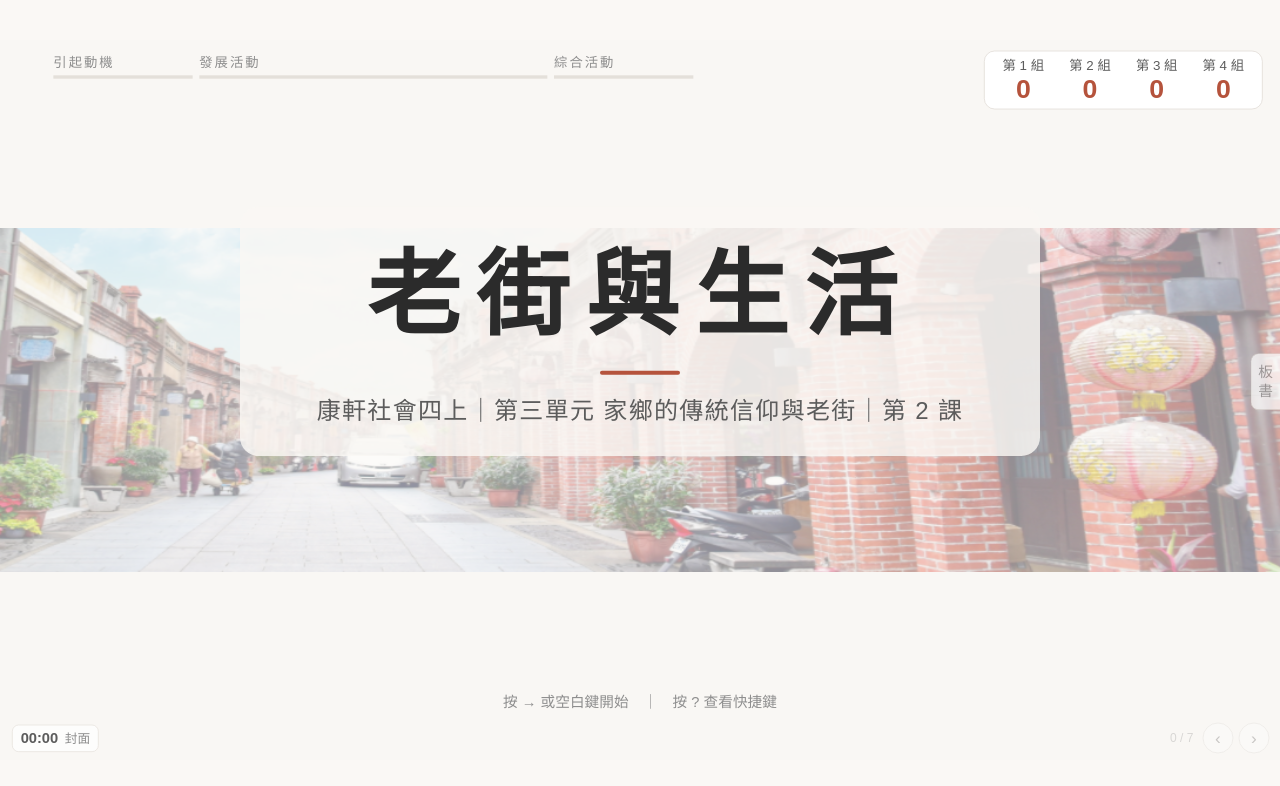
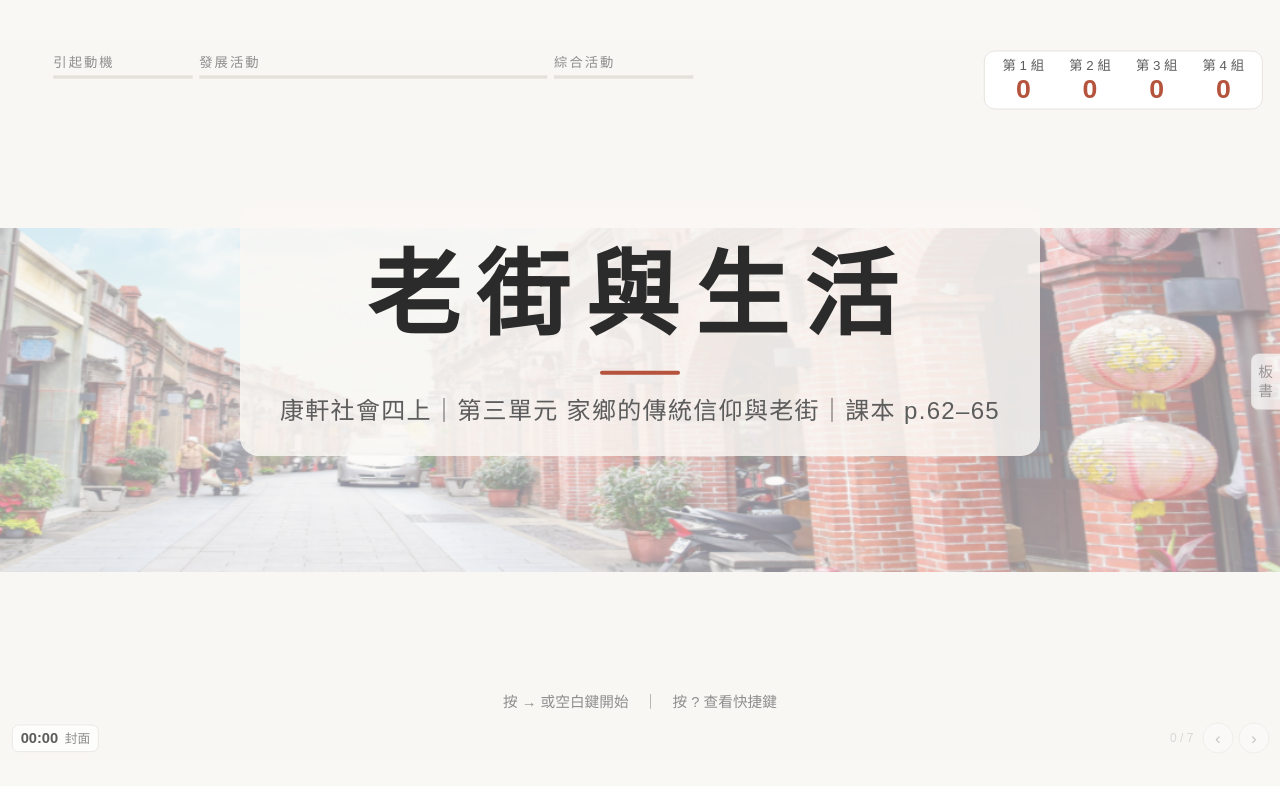
Before and after one commit to Sita-ya/society.teach, a plain HTML site: page index.html in a window 1280 px wide. Drawn offline with Linux system fonts and the light colour scheme.

Commit message:
Add files via upload

```diff
--- a/index.html
+++ b/index.html
@@ -492,7 +492,7 @@ var STATIONS = [
 
 var LESSON = [
   { id: "cover", type: "cover", stage: 0, label: "", steps: 0,
-    title: "老街與生活", sub: "康軒社會四上｜第三單元 家鄉的傳統信仰與老街｜第 2 課", image: "sanxia-street.png",
+    title: "老街與生活", sub: "康軒社會四上｜第三單元 家鄉的傳統信仰與老街｜課本 p.62–65", image: "sanxia-street.png",
     timer: null,
     focus: "介紹課題", qs: [],
     notes: "開場：「各位同學好，今天我們要上第三單元第 2 課——老街與生活。」按下一頁，計時器自動從 0:00 開始。"
```
